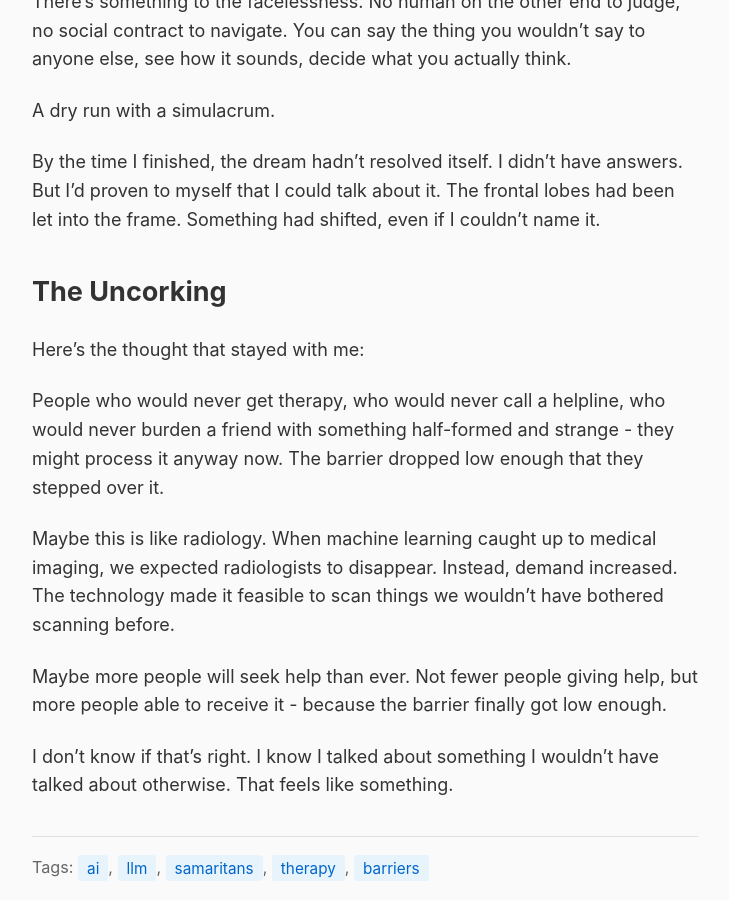
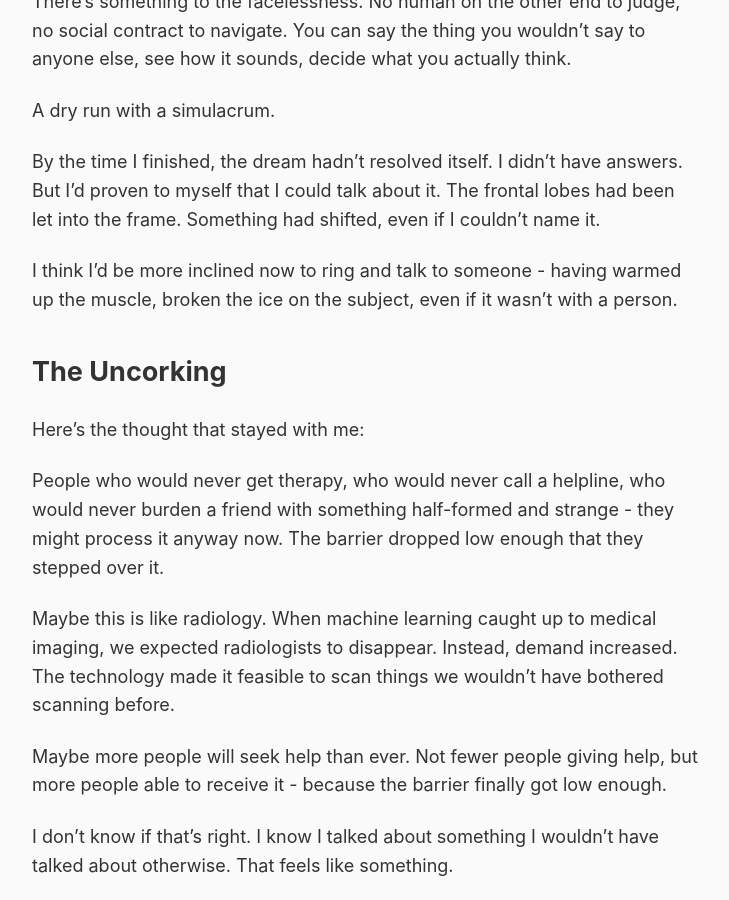
Before and after one commit to rob137/rob137.github.io, a Jekyll site: the page built from _posts/2026-01-08-no-hesitation.md, in a window 1280 px wide and 900 px high, scrolled down 1172 px. Shown: the whole window, without its empty margins (275-1004 px from the left). Built offline with Jekyll 4.4.1, drawn with Linux system fonts in a browser that asks for light colours.

Commit message:
Add point about warming up the muscle
LLM conversation as ice-breaker for human conversation.

Co-Authored-By: Claude Opus 4.5 <noreply@anthropic.com>

```diff
--- a/_posts/2026-01-08-no-hesitation.md
+++ b/_posts/2026-01-08-no-hesitation.md
@@ -34,6 +34,8 @@ A dry run with a simulacrum.
 
 By the time I finished, the dream hadn't resolved itself. I didn't have answers. But I'd proven to myself that I could talk about it. The frontal lobes had been let into the frame. Something had shifted, even if I couldn't name it.
 
+I think I'd be more inclined now to ring and talk to someone - having warmed up the muscle, broken the ice on the subject, even if it wasn't with a person.
+
 ## The Uncorking
 
 Here's the thought that stayed with me:
```
